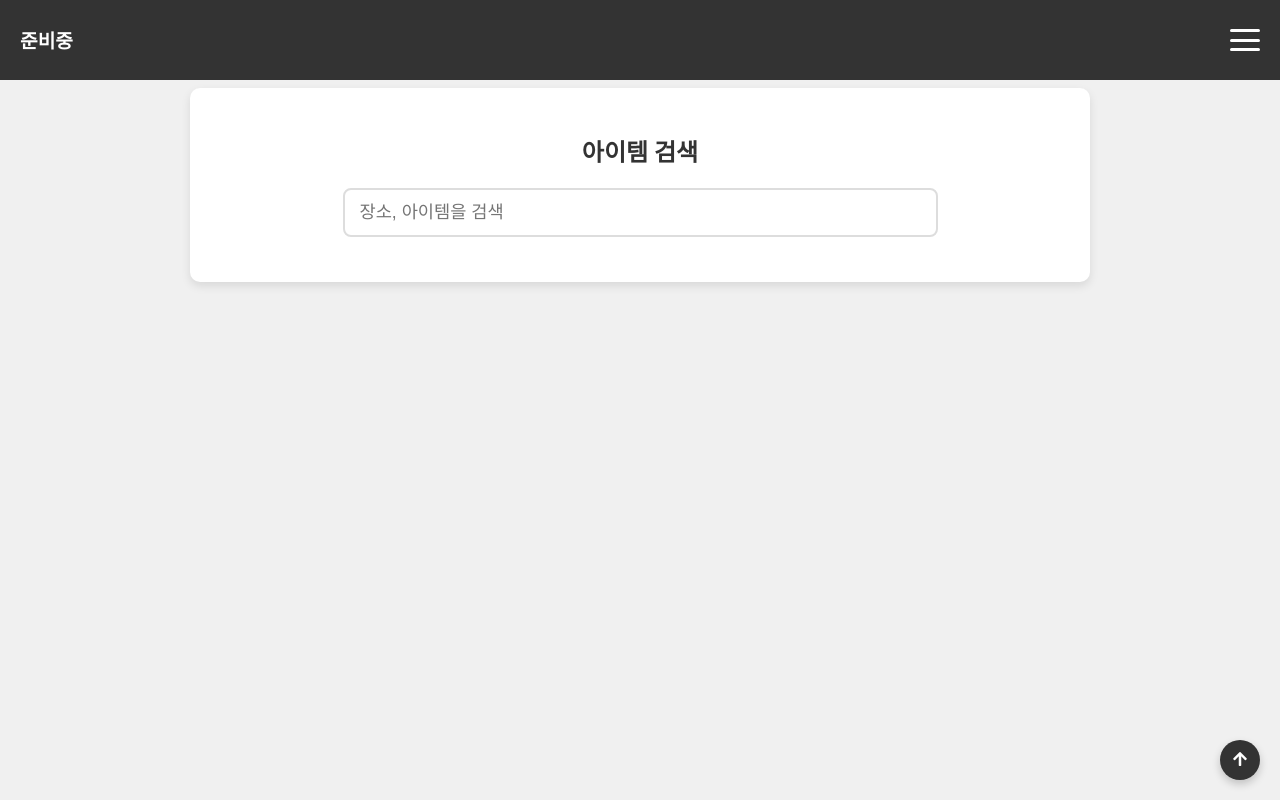
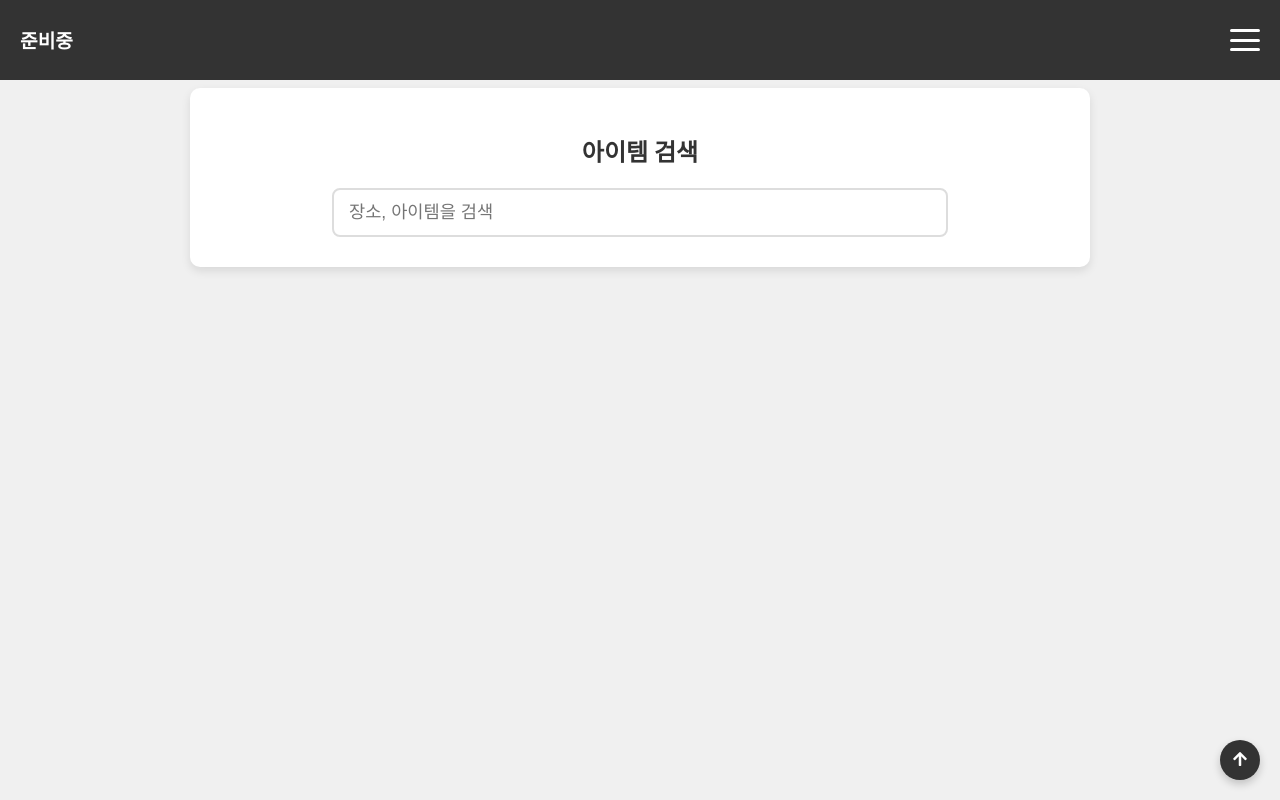
Before and after one commit to flying-orange-lab/orange-redux-database, an Angular app: page /1/item in a window 1280 px wide. Built offline with nearby package versions, Linux system fonts and the light colour scheme.

Commit message:
Fix/ 디자인 수정

```diff
--- a/src/app/menu/items/items.component.less
+++ b/src/app/menu/items/items.component.less
@@ -5,7 +5,7 @@ section {
 
 .item-section {
   background-color: #fff;
-  padding: 25px;
+  padding: 25px 10px 10px;
   border-radius: 10px;
   box-shadow: 0 4px 10px rgba(0, 0, 0, 0.1);
   margin-bottom: 30px;
--- a/src/app/menu/wild/wild.component.less
+++ b/src/app/menu/wild/wild.component.less
@@ -5,7 +5,7 @@ section {
 
 .wild-section {
   background-color: #fff;
-  padding: 25px;
+  padding: 25px 10px 10px;
   border-radius: 10px;
   box-shadow: 0 4px 10px rgba(0, 0, 0, 0.1);
   margin-bottom: 30px;
```
